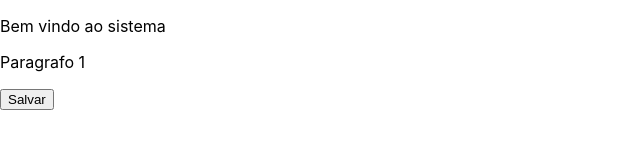
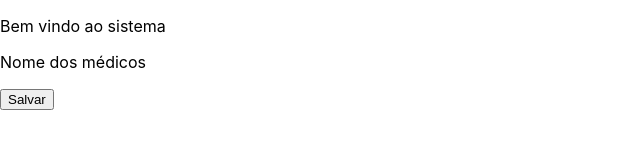
Before and after one commit to EvyOliveira/SELI-frontend, a React (Create React App) app: page / in a window 1280 px wide. Shown: the top 160 px of the page, without its empty margins (0-640 px from the left). Built offline with nearby package versions, Linux system fonts and the light colour scheme.

Commit message:
Feat list of doctors, refactor function carregarMedicos and function inserted in rendering

```diff
--- a/src/App.js
+++ b/src/App.js
@@ -1,8 +1,14 @@
 import axios from "axios";
+
+const lista = [
+  {id: 0, crm: "0001", nome: "Dr. Takagima", especialidade:"Cardiologista"},
+  {id: 0, crm: "0002", nome:"Dr. Pimentel", especialidade: "Ginecologista"},
+  {id: 0, crm: "0003", nome: "Dr. Ronaldo", especialidade: "Clínico Geral"}
+]
 
 function botao() {
   return (
-    <button onClick={medicos}>Salvar</button>
+    <button onClick={carregarMedicos}>Salvar</button>
   );
 }
 
@@ -12,10 +18,16 @@ function cabecalho() {
   );
 }
 
+function corpo(){
+  return (
+    <p>Nome dos médicos</p>
+  );
+}
 
-function medicos() {
+
+function carregarMedicos() {
   axios.get(
-    `http://localhost:8080/tarde-aula1/medico`,
+    `http://localhost:8080/SELI-backend/medico`,
       {
         responseType: 'json',
       }
@@ -32,7 +44,7 @@ function retornaPagina() {
   return (
     <div>
       {cabecalho()}
-      <p>Paragrafo 1</p>
+      {corpo()}
       {botao()}
     </div>
   );
```
